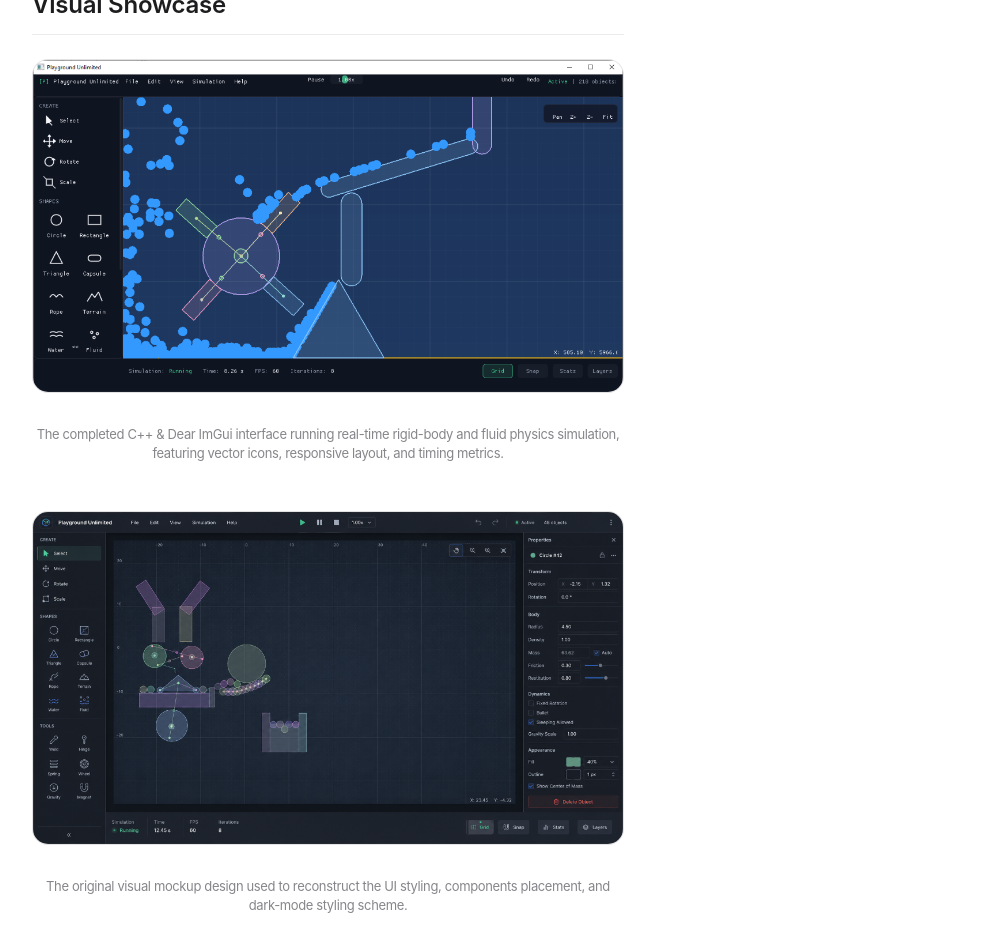
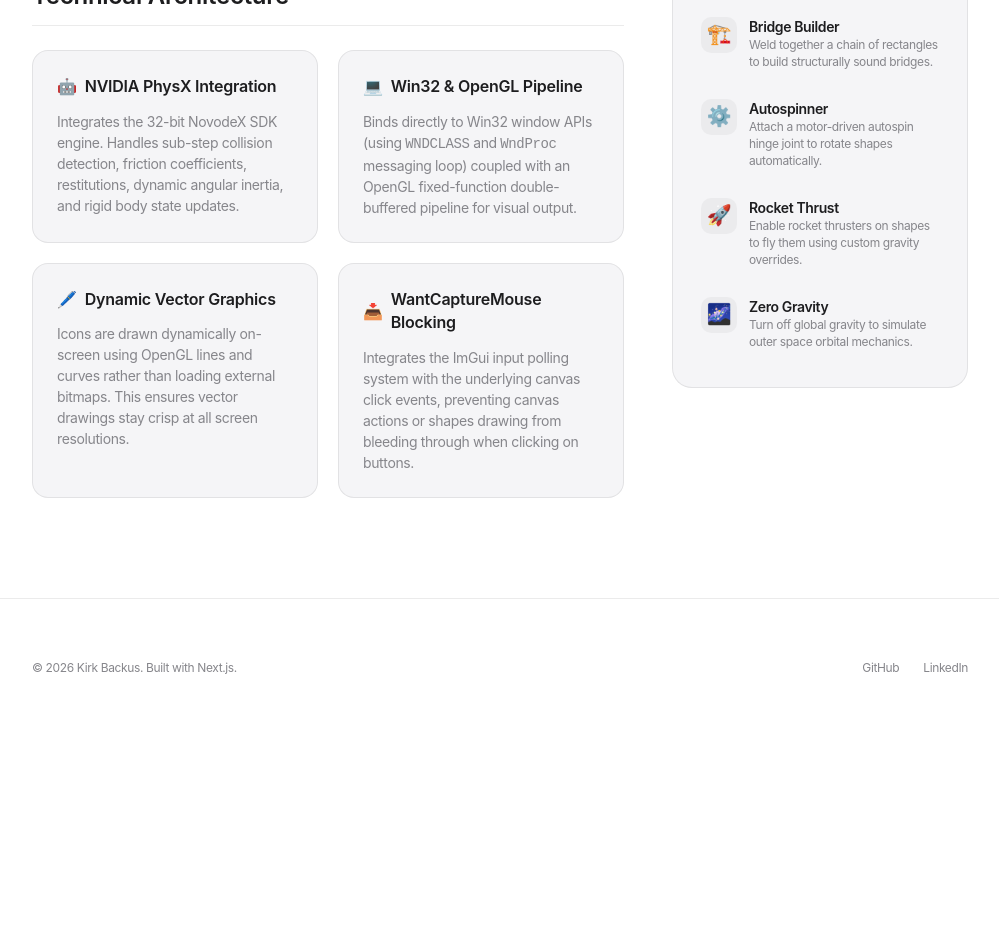
Before and after one commit to kirkbackus/portfolio, a Next.js app: page /projects/playground-unlimited in a window 1280 px wide. Shown: the part 1732-2684 px from the top of the page, without its empty margins (140-1139 px from the left). After the commit the page ends 2469 px from the top, so only its background shows below. Built offline with nearby package versions, Linux system fonts and the light colour scheme.

Commit message:
Move running app screenshot above the fold and remove legacy visual mockup

```diff
--- a/src/app/projects/playground-unlimited/page.tsx
+++ b/src/app/projects/playground-unlimited/page.tsx
@@ -63,7 +63,7 @@
           A real-time 2D rigid-body dynamics and fluid physics simulator. Built using C++, hardware-accelerated OpenGL graphics, and the legacy NVIDIA PhysX (NovodeX SDK) solver, with a state-of-the-art Dear ImGui overlay dashboard.
         </p>
 
-        <div className={styles.btnGroup}>
+        <div className={styles.btnGroup} style={{ marginBottom: "32px" }}>
           <a
             href={getAssetPath("/downloads/playground-unlimited-win-x86.zip")}
             download
@@ -71,6 +71,15 @@
           >
             Download Sandbox <DownloadIcon />
           </a>
+        </div>
+
+        {/* Hero Screenshot */}
+        <div className={styles.imageContainer}>
+          <img
+            src={getAssetPath("/images/playground-unlimited/current-ui.png")}
+            alt="Playground Unlimited Real-Time Running Application Screenshot"
+            style={{ width: "100%", height: "auto", display: "block" }}
+          />
         </div>
       </header>
 
@@ -157,33 +166,6 @@
             </div>
           </section>
 
-          {/* Visual Showcase */}
-          <section className={styles.section} style={{ paddingTop: 0, paddingBottom: 0 }}>
-            <h2 className={styles.sectionTitle}>Visual Showcase</h2>
-            <div className={styles.gallery}>
-              <div className={styles.imageContainer}>
-                <img
-                  src={getAssetPath("/images/playground-unlimited/current-ui.png")}
-                  alt="Playground Unlimited Real-Time Running Application Screenshot"
-                  style={{ width: "100%", height: "auto", display: "block" }}
-                />
-              </div>
-              <p className={styles.caption} style={{ marginBottom: "24px" }}>
-                The completed C++ & Dear ImGui interface running real-time rigid-body and fluid physics simulation, featuring vector icons, responsive layout, and timing metrics.
-              </p>
-
-              <div className={styles.imageContainer}>
-                <img
-                  src={getAssetPath("/images/playground-unlimited/ideal-ui.png")}
-                  alt="Playground Unlimited Ideal Interface Design Mockup"
-                  style={{ width: "100%", height: "auto", display: "block" }}
-                />
-              </div>
-              <p className={styles.caption}>
-                The original visual mockup design used to reconstruct the UI styling, components placement, and dark-mode styling scheme.
-              </p>
-            </div>
-          </section>
         </div>
 
         {/* Sidebar Info */}
```
